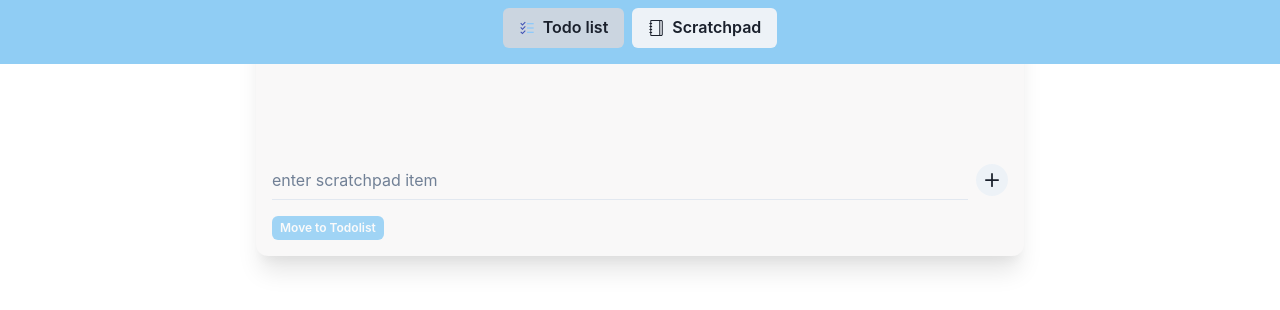
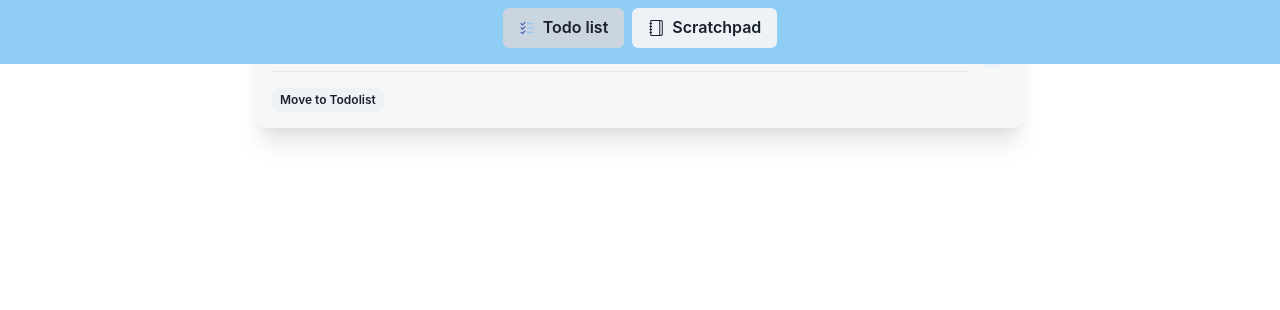
Before and after one commit to akshaymattoo/karya, a React (Vite) app: page /scratchpad in a window 1280 px wide. Shown: the top 310 px of the page. Built offline with nearby package versions, Linux system fonts and the light colour scheme.

Commit message:
Fixed the todo route

```diff
--- a/src/components/TodoList.tsx
+++ b/src/components/TodoList.tsx
@@ -10,12 +10,12 @@ function TodoList(props: TodoProps) {
   const [todos, setTodos] = useState<TodoType[] | []>([]);
   const [scratchPadTodos, setScratchPadTodos] = useState<TodoType[] | null>(null);
   const [scratchPadTodosMutable, setScratchPadTodosMutable] = useState<string[]>([]);
-  const [moveToTodoActive, setMoveToTodoActive] = useState<boolean>(true);
   const toast = useToast();
 
   const TODO_THRESHOLD = 8;
   useEffect(() => {
     let todosLS = localStorage.getItem('todos');
+
     if (todosLS) {
       setTodos(JSON.parse(todosLS));
     } else {
@@ -31,11 +31,14 @@ function TodoList(props: TodoProps) {
   }, []);
 
   useEffect(() => {
-    if (todos !== null) localStorage.setItem('todos', JSON.stringify(todos));
+    if (todos !== null && todos?.length > 0) {
+      console.log('not null', todos.length);
+      localStorage.setItem('todos', JSON.stringify(todos));
+    }
   }, [todos]);
 
   useEffect(() => {
-    if (scratchPadTodos !== null)
+    if (scratchPadTodos !== null && scratchPadTodos?.length > 0)
       localStorage.setItem('scratchpad', JSON.stringify(scratchPadTodos));
   }, [scratchPadTodos]);
 
@@ -137,6 +140,7 @@ function TodoList(props: TodoProps) {
       }
       return true;
     } else {
+      console.log('inside else');
       // show a toast that we cant add them to todolist. Check if todo list already has 8 items.
       showErrorToast(
         'Todo list limit exceeded',
@@ -197,7 +201,7 @@ function TodoList(props: TodoProps) {
     return;
   }
   return (
-    <Box pt="2rem" position={'relative'} mt="8rem">
+    <Box pt="2rem">
       <HStack pl="1rem" pr="1rem">
         <Input
           color="black"
@@ -218,13 +222,7 @@ function TodoList(props: TodoProps) {
       {/** Show this button only for scrathpad */}
       <VStack p="1rem" spacing="2rem">
         {!hasLimit && (
-          <Button
-            colorScheme="twitter"
-            size="xs"
-            alignSelf="flex-start"
-            onClick={moveToTodoListAndRemoveFromScratchPad}
-            isDisabled={moveToTodoActive}
-          >
+          <Button size="xs" alignSelf="flex-start" onClick={moveToTodoListAndRemoveFromScratchPad}>
             Move to Todolist
           </Button>
         )}
@@ -247,7 +245,6 @@ function TodoList(props: TodoProps) {
                 scratchPadTodosMutable={scratchPadTodosMutable}
                 setScratchPadTodosMutable={setScratchPadTodosMutable}
                 setScratchPadTodos={setScratchPadTodos}
-                setMoveToTodoActive={setMoveToTodoActive}
               />
             ))}
       </VStack>
```
